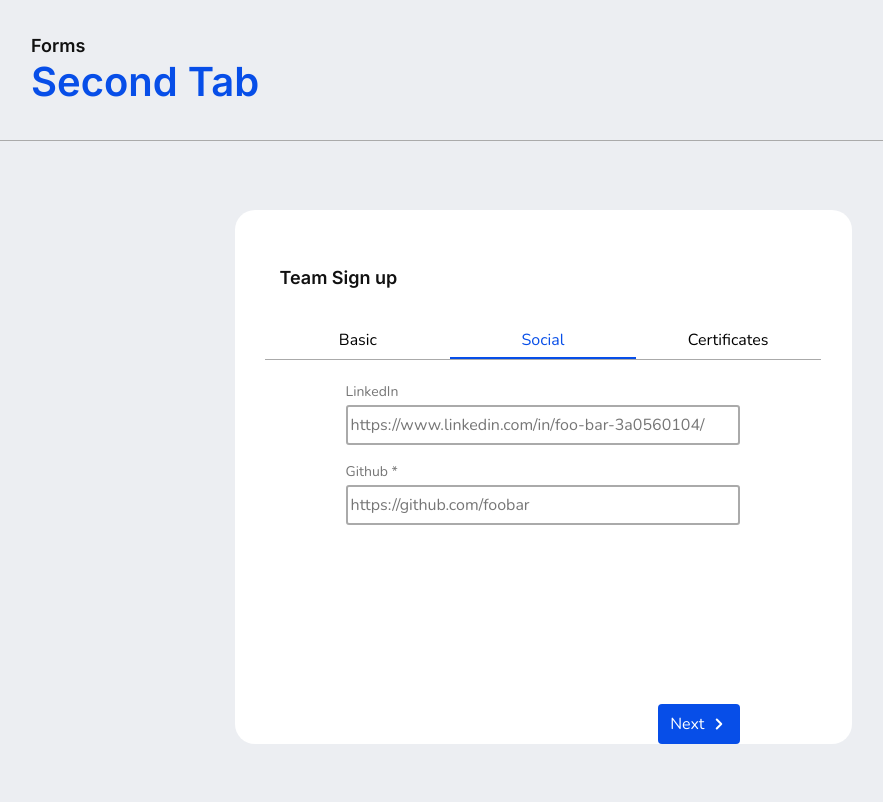
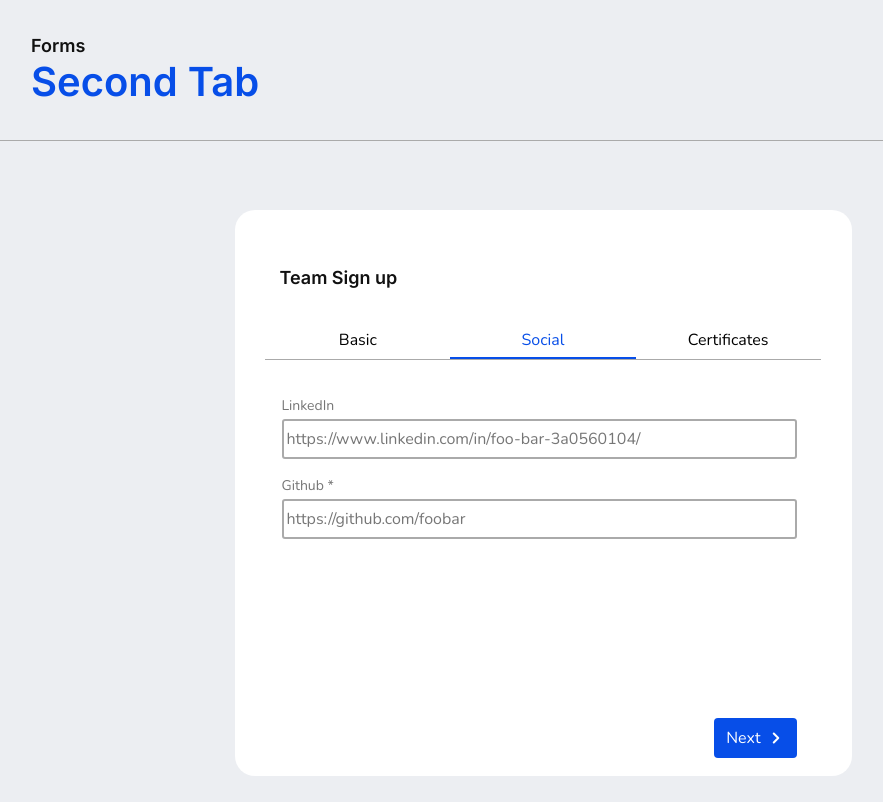
Before and after one commit to Ovictorhugol/FormChallenge, a React (Vite) app: page /social in a window 1280 px wide. Shown: the whole page, without its empty margins (97-980 px from the left). Built offline with nearby package versions, Linux system fonts and the light colour scheme.

Commit message:
Style: fine adjustments in styles

```diff
--- a/src/components/Containers/Basic/Basic.styled.js
+++ b/src/components/Containers/Basic/Basic.styled.js
@@ -2,6 +2,7 @@ import styled from "styled-components";
 import { toRem } from "../../../utils/convertToRem";
 
 export const ContainerBasic = styled.div`
+  width: 100%;
   margin-right: ${toRem(55)};
   margin-left: ${toRem(47)};
   display: grid;
--- a/src/components/Containers/Certificates/Certificates.styled.js
+++ b/src/components/Containers/Certificates/Certificates.styled.js
@@ -2,8 +2,9 @@ import styled from "styled-components";
 import { toRem } from '../../../utils/convertToRem';
 
 export const CertificatesForm = styled.form`
-    margin-right: ${toRem(35)};
-    margin-left: ${toRem(67)};
+    margin-right: ${toRem(55)};
+    margin-left: ${toRem(47)};
+    width: 100%;
     display: grid;
     grid-template-columns: 22.5% 77.5%;
     grid-template-rows: auto ${toRem(77)} auto auto;
@@ -11,7 +12,6 @@ export const CertificatesForm = styled.form`
 
 export const CertificatesInput = styled.div`
     grid-column: 1 / 3;
-    margin-top: ${toRem(37)};
 `;
 
 export const DataInputs = styled.div`
--- a/src/components/Containers/Form/Social/Social.styled.js
+++ b/src/components/Containers/Form/Social/Social.styled.js
@@ -1,4 +1,5 @@
 import styled from "styled-components";
+import { toRem } from "../../../../utils/convertToRem";
 
 const FormContainer = styled.div`
   display: flex;
@@ -6,17 +7,17 @@ const FormContainer = styled.div`
   justify-content: center;
   align-items: center;
   height: 22rem;
-  width: 80%;
+  width: 100%;
   border-radius: 1em;
-  margin-right: auto;
-  margin-left: auto;
-
+  margin-right: ${toRem(55)};
+  margin-left: ${toRem(47)};
+  margin-top: 2rem;
   @media (max-width: 768px) {
     width: 100%;
   }
 `;
 const FormContent = styled.form`
-  width: 80%;
+  width: 100%;
 `;
 
 const TitleFormGroup = styled.div`
@@ -34,6 +35,7 @@ const ButtonFormGroup = styled.div`
   height: 3rem;
   display: flex;
   flex-direction: row-reverse;
+  margin-bottom: 2.25rem;
 `;
 
 export {
```
